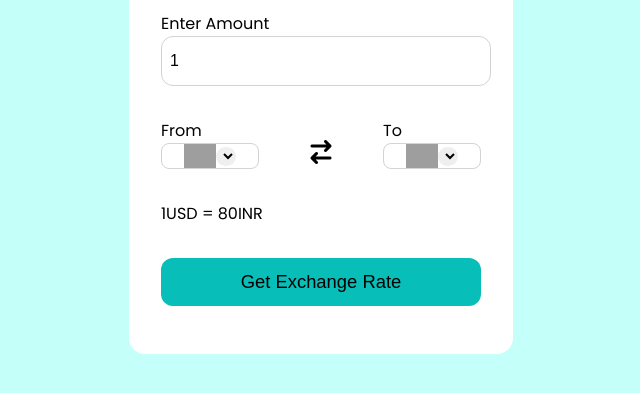
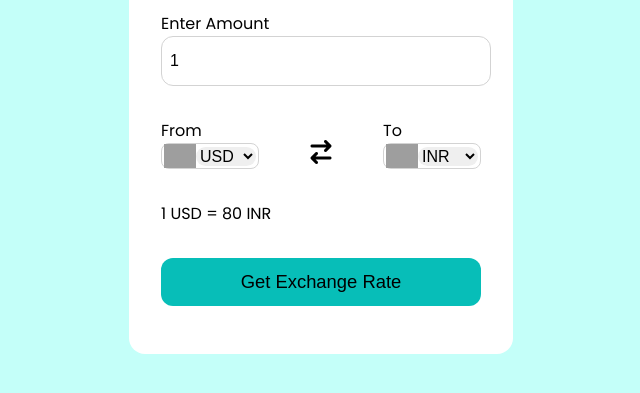
Before and after one commit to Swapnil-CS775/Currency-Converter, a plain HTML site: page index.html in a window 1280 px wide. Shown: the part 267-660 px from the top of the page, without its empty margins (319-959 px from the left). Drawn offline with Linux system fonts and the light colour scheme; no server answers; grey boxes are pictures that could not be loaded.

Commit message:
html file updated

```diff
--- a/index.html
+++ b/index.html
@@ -5,13 +5,17 @@
   <meta charset="UTF-8" />
   <meta name="viewport" content="width=device-width, initial-scale=1.0" />
   <title>Currency Converter</title>
+
   <link href="style.css" rel="stylesheet" />
+
   <link rel="stylesheet" href="https://cdnjs.cloudflare.com/ajax/libs/font-awesome/6.5.1/css/all.min.css"
     integrity="sha512-DTOQO9RWCH3ppGqcWaEA1BIZOC6xxalwEsw9c2QQeAIftl+Vegovlnee1c9QX4TctnWMn13TZye+giMm8e2LwA=="
     crossorigin="anonymous" referrerpolicy="no-referrer" />
 
   <link rel="preconnect" href="https://fonts.googleapis.com">
   <link rel="preconnect" href="https://fonts.gstatic.com" crossorigin>
+
+  <!-- Font -->
   <link
     href="https://fonts.googleapis.com/css2?family=Poppins:ital,wght@0,100;0,200;0,300;0,400;0,500;0,600;0,700;0,800;0,900;1,100;1,200;1,300;1,400;1,500;1,600;1,700;1,800;1,900&display=swap"
     rel="stylesheet">
@@ -19,7 +23,9 @@
 
 <body>
   <div class="container">
+
     <h2>Currency Converter</h2>
+
     <form>
       <div class="amount">
         <p>Enter Amount</p>
@@ -33,7 +39,11 @@
             <select name="from"></select>
           </div>
         </div>
+
+
         <i class="fa-solid fa-arrow-right-arrow-left"></i>
+
+
         <div class="to">
           <p>To</p>
           <div class="select-container">
@@ -42,12 +52,15 @@
           </div>
         </div>
       </div>
-      <div class="msg">1USD = 80INR</div>
+      <div class="msg">1 USD = 80 INR</div>
       <button>Get Exchange Rate</button>
     </form>
   </div>
+
+
   <script src="codes.js"></script>
-  <script src="app.js"></script>
+  <script src="script.js"></script>
+
 </body>
 
 </html>
--- a/script.js
+++ b/script.js
@@ -1,5 +1,4 @@
-const BASE_URL =
-  "https://cdn.jsdelivr.net/gh/fawazahmed0/currency-api@1/latest/currencies";
+const BASE_URL ="https://cdn.jsdelivr.net/gh/fawazahmed0/currency-api@1/latest/currencies";
 
 const dropdowns = document.querySelectorAll(".dropdown select");
 const btn = document.querySelector("form button");
```
